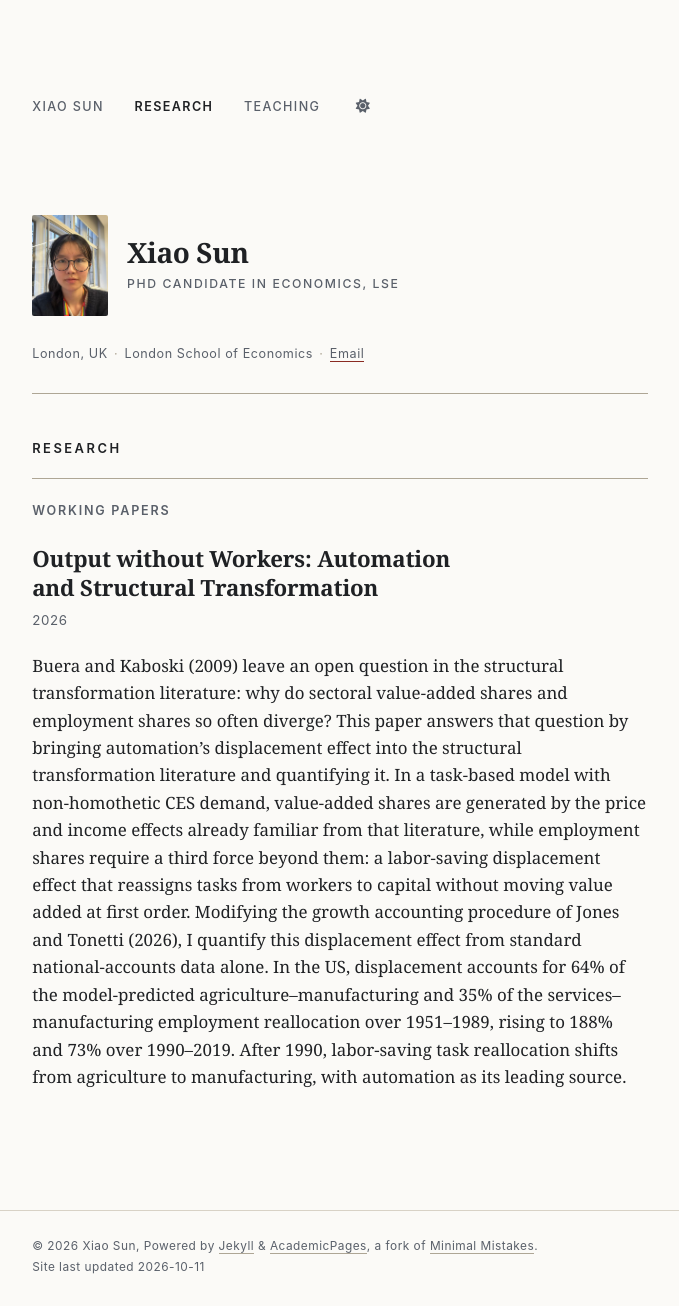
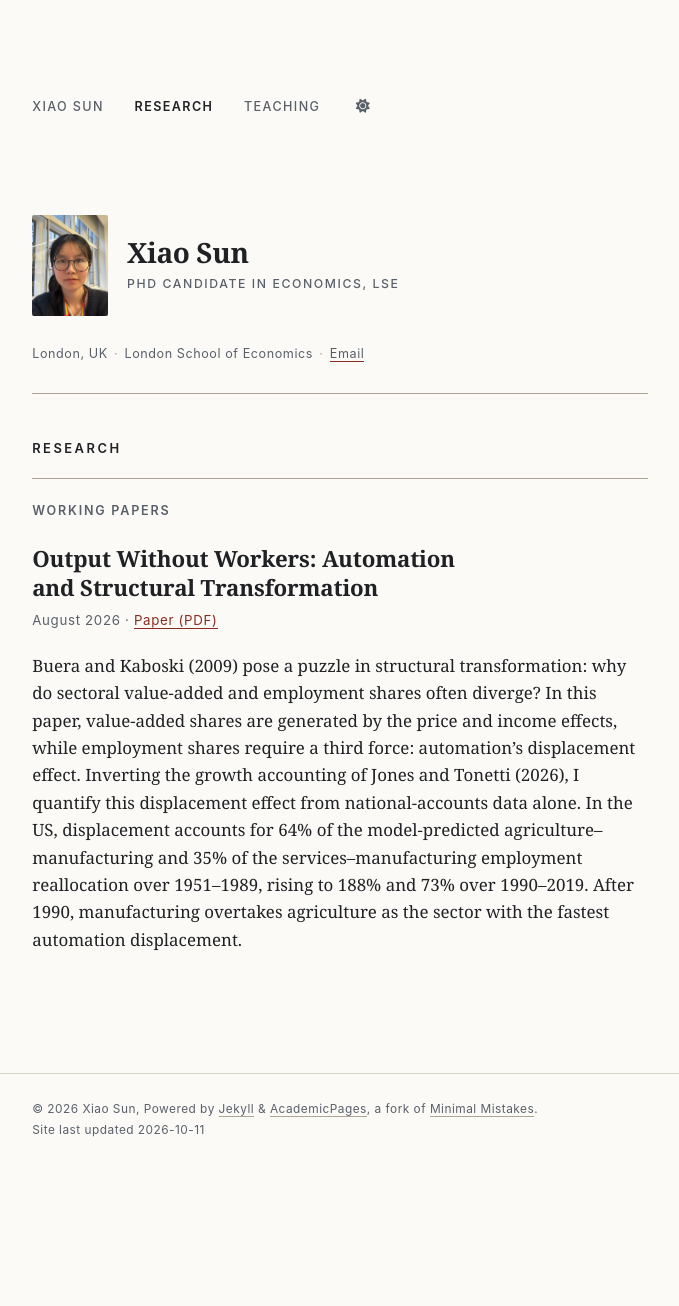
Before and after one commit to xiaosunmacroeconomics/xiaosunmacroeconomics.github.io, a Jekyll site: the page built from _pages/publications.md, in a window 1280 px wide. Shown: the whole page, without its empty margins (300-979 px from the left). Built offline with Jekyll 4.4.1, drawn with Linux system fonts in a browser that asks for light colours; a script bundle is joined from its source files by our own code; library files that are not in the unit come from our copies; after the commit the page ends 1169 px from its top, so only the background shows below that.

Commit message:
Use the submission-version abstract and link the paper PDF
Replaces the Research entry's abstract with the one on the title page of
the 27 August 2026 version of the paper, verbatim, and ships that PDF at
/files/output-without-workers.pdf with a "Paper (PDF)" link in the
dateline. The URL carries no date so later revisions can replace the file
without breaking links.

Changes relative to what was on the site:
- Title case now follows the paper: "Output Without Workers".
- The opening is "pose a puzzle" rather than "leave an open question", the
  model sentence is shorter, and the closing finding is new: after 1990
  manufacturing overtakes agriculture as the sector with the fastest
  automation displacement.
- First person singular throughout, settling the earlier I/we mismatch.
- The dateline reads "August 2026".

The built Research page was checked against the paper's first page: the
whole abstract matches character for character (quotes, dashes, ligatures
and whitespace normalised on both sides), the title matches, the page
contains no em dashes, and the PDF is present in the build at full size.
The paper was also searched end to end for any do-not-cite or
do-not-circulate notice before publishing it; there is none.

Co-Authored-By: Claude Fable 5.1 <noreply@anthropic.com>
Claude-Session: https://claude.ai/code/session_01Pk2EbyuVb8oasuDnh81kGA

```diff
--- a/_pages/publications.md
+++ b/_pages/publications.md
@@ -7,9 +7,9 @@ author_profile: true
 
 ## Working Papers
 
-### Output without Workers: Automation and Structural Transformation
+### Output Without Workers: Automation and Structural Transformation
 
-2026
+August 2026 · [Paper (PDF)](/files/output-without-workers.pdf)
 {: .entry-meta}
 
-Buera and Kaboski (2009) leave an open question in the structural transformation literature: why do sectoral value-added shares and employment shares so often diverge? This paper answers that question by bringing automation's displacement effect into the structural transformation literature and quantifying it. In a task-based model with non-homothetic CES demand, value-added shares are generated by the price and income effects already familiar from that literature, while employment shares require a third force beyond them: a labor-saving displacement effect that reassigns tasks from workers to capital without moving value added at first order. Modifying the growth accounting procedure of Jones and Tonetti (2026), I quantify this displacement effect from standard national-accounts data alone. In the US, displacement accounts for 64% of the model-predicted agriculture–manufacturing and 35% of the services–manufacturing employment reallocation over 1951–1989, rising to 188% and 73% over 1990–2019. After 1990, labor-saving task reallocation shifts from agriculture to manufacturing, with automation as its leading source.
+Buera and Kaboski (2009) pose a puzzle in structural transformation: why do sectoral value-added and employment shares often diverge? In this paper, value-added shares are generated by the price and income effects, while employment shares require a third force: automation's displacement effect. Inverting the growth accounting of Jones and Tonetti (2026), I quantify this displacement effect from national-accounts data alone. In the US, displacement accounts for 64% of the model-predicted agriculture–manufacturing and 35% of the services–manufacturing employment reallocation over 1951–1989, rising to 188% and 73% over 1990–2019. After 1990, manufacturing overtakes agriculture as the sector with the fastest automation displacement.
```
Also changed, not shown: 2 other files.
